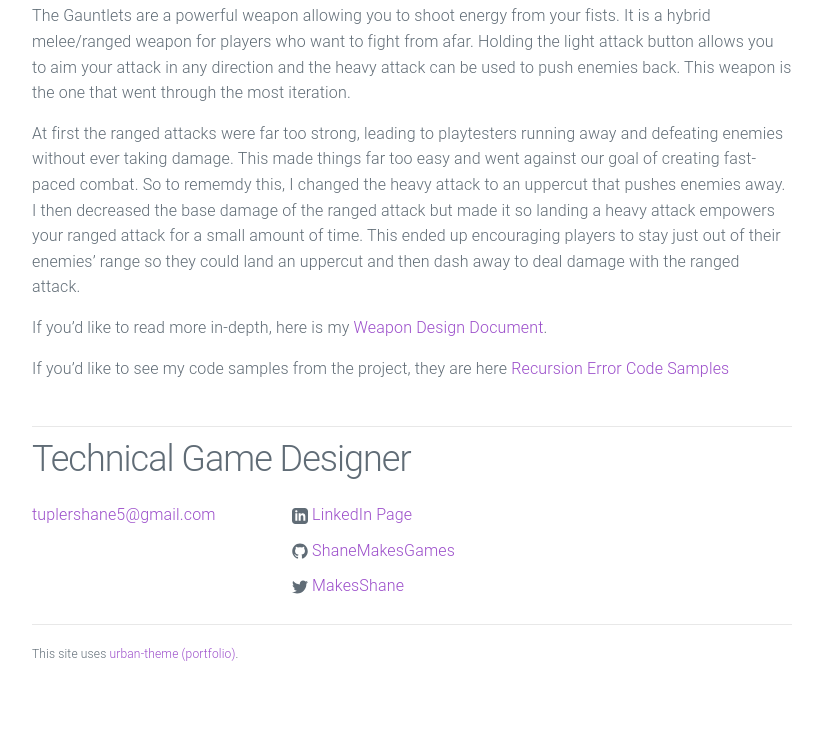
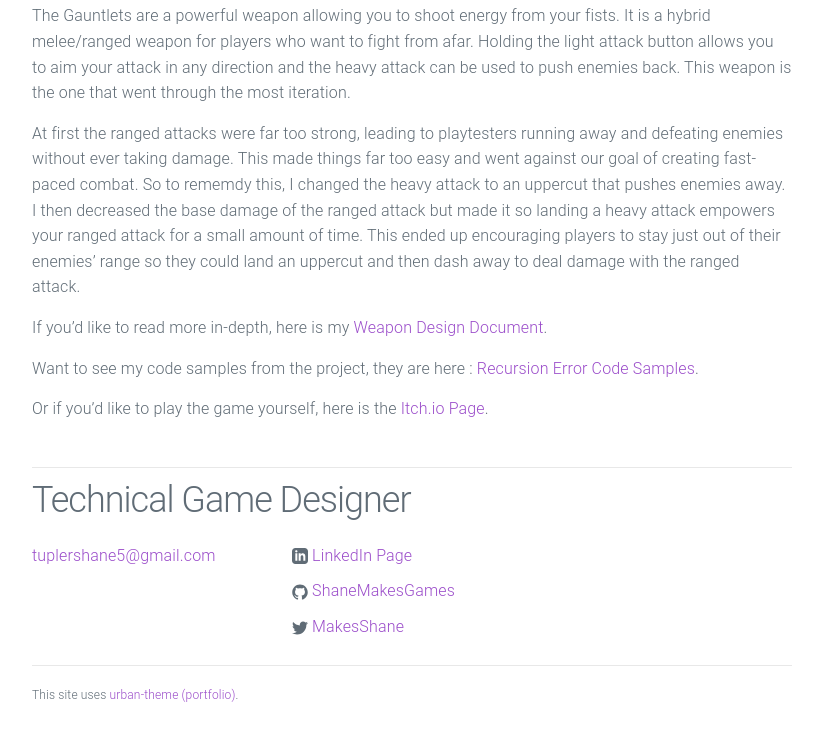
Before and after one commit to ShaneMakesGames/ShaneMakesGames.github.io, a Jekyll site: the page built from _posts/2022-10-07-newer-game.md, in a window 1280 px wide and 900 px high, scrolled down 3595 px, cut to the strip 160-900 px from the top of the window. Shown: the whole strip, without its empty margins (228-1051 px from the left). Built offline with Jekyll 4.4.1, drawn with Linux system fonts in a browser that asks for light colours; before the commit the page ends 4454 px from its top, so only the background shows below that.

Commit message:
Update 2022-10-07-newer-game.md

```diff
--- a/_posts/2022-10-07-newer-game.md
+++ b/_posts/2022-10-07-newer-game.md
@@ -53,6 +53,9 @@ The Gauntlets are a powerful weapon allowing you to shoot energy from your fists
 
 At first the ranged attacks were far too strong, leading to playtesters running away and defeating enemies without ever taking damage. This made things far too easy and went against our goal of creating fast-paced combat. So to rememdy this, I changed the heavy attack to an uppercut that pushes enemies away. I then decreased the base damage of the ranged attack but made it so landing a heavy attack empowers your ranged attack for a small amount of time. This ended up encouraging players to stay just out of their enemies' range so they could land an uppercut and then dash away to deal damage with the ranged attack.
 
+
 If you'd like to read more in-depth, here is my <a href="https://docs.google.com/document/d/1bT9IFHqPR0wT22lfVg5XTb69fw_1GM0wqV9EgFpAeLM/edit?usp=sharing"> Weapon Design Document</a>.
 
-If you'd like to see my code samples from the project, they are here <a href="https://github.com/ShaneMakesGames/Code-Samples/tree/main/Recursion%20Error"> Recursion Error Code Samples</a>
+Want to see my code samples from the project, they are here : <a href="https://github.com/ShaneMakesGames/Code-Samples/tree/main/Recursion%20Error"> Recursion Error Code Samples</a>.
+
+Or if you'd like to play the game yourself, here is the <a href="https://shanegamedev.itch.io/recursion-error"> Itch.io Page</a>.
```
